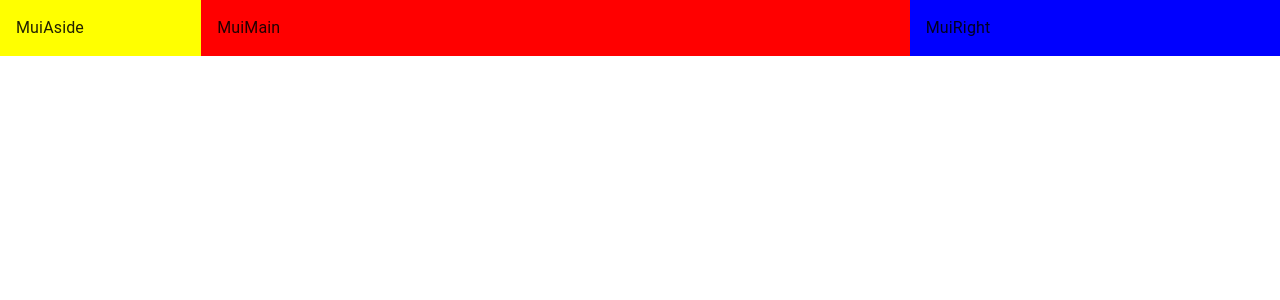
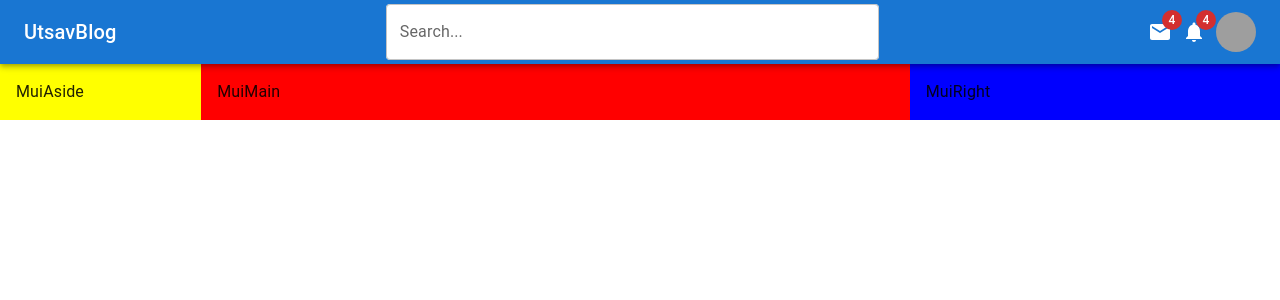
Before and after one commit to jspmern/react-mui-blog-project, a React (Create React App) app: page / in a window 1280 px wide. Shown: the top 300 px of the page. Built offline with nearby package versions, Linux system fonts and the light colour scheme; grey boxes are pictures that could not be loaded.

Commit message:
Basic navBar Done

```diff
--- a/src/App.js
+++ b/src/App.js
@@ -3,13 +3,14 @@ import MuiAside from "./Component/MuiAside";
 import MuiMain from "./Component/MuiMain";
 import MuiRight from "./Component/MuiRight";
 import { Box, CssBaseline, Stack } from "@mui/material";
+import MuiNav from "./Component/MuiNav";
 
 function App() {
   return (
     <>
       <CssBaseline />
       <Box>
-        {/* //navbar */}
+        <MuiNav />
         <Stack direction={"row"} justifyContent={"space-evenly"}>
           <MuiAside />
           <MuiMain />
--- a/src/Component/MuiNav.jsx
+++ b/src/Component/MuiNav.jsx
@@ -1,9 +1,66 @@
-import React from 'react'
+import { Mail } from "@mui/icons-material";
+import NotificationsIcon from "@mui/icons-material/Notifications";
+import {
+  AppBar,
+  Avatar,
+  Badge,
+  Box,
+  styled,
+  TextField,
+  Toolbar,
+  Typography,
+} from "@mui/material";
 
+import React from "react";
+
+let CustomToolBar = styled(Toolbar)(({ theme }) => {
+  return {
+    display: "flex",
+    justifyContent: "space-between",
+  };
+});
+let SearchContainer = styled("div")(({ theme }) => {
+  return {
+    backgroundColor: "white",
+    width: "40%",
+    borderRadius: theme.shape.borderRadius,
+  };
+});
+let IconContainer = styled(Box)(({ them }) => {
+  return {
+    display: "flex",
+    gap: "10px",
+    alignItems: "center",
+  };
+});
 function MuiNav() {
-    return (
-        <div>MuiNav</div>
-    )
+  return (
+    <AppBar position="sticky">
+      <CustomToolBar>
+        <Typography variant="h6">UtsavBlog</Typography>
+        <SearchContainer>
+          <TextField
+            id="outlined-basic"
+            label="Search..."
+            variant="outlined"
+            fullWidth
+          />
+        </SearchContainer>
+        <IconContainer>
+          <Badge badgeContent={4} color="error">
+            <Mail />
+          </Badge>
+          <Badge badgeContent={4} color="error">
+            <NotificationsIcon />
+          </Badge>
+          <Avatar
+            alt="Remy Sharp"
+            src="https://media.licdn.com/dms/image/v2/D5603AQEwvjm5kRAeGg/profile-displayphoto-shrink_200_200/profile-displayphoto-shrink_200_200/0/1714505856986?e=1735171200&v=beta&t=8dN3zP5RAL9hZCw1cT8q6dlFTZUY_w6bzqKIYxcUpv8"
+          />
+        </IconContainer>
+      </CustomToolBar>
+    </AppBar>
+  );
 }
 
-export default MuiNav
+export default MuiNav;
```
